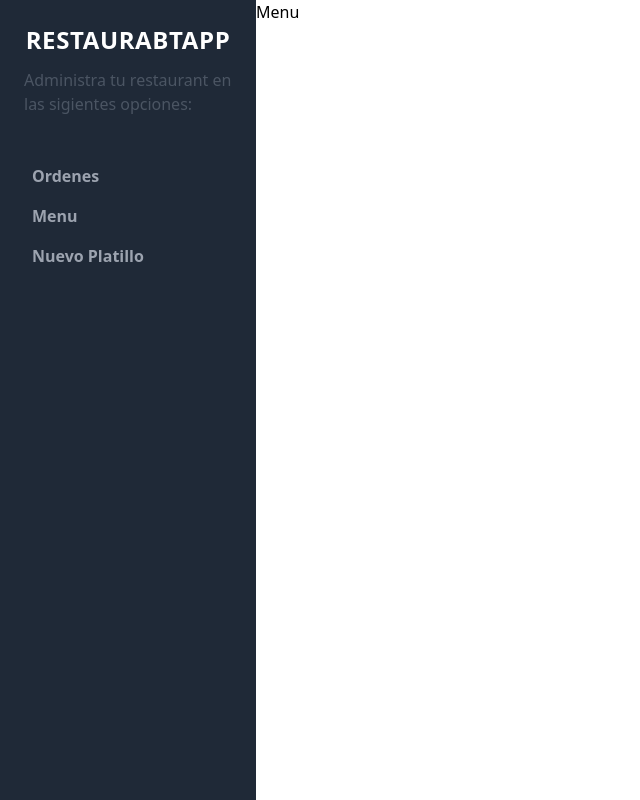
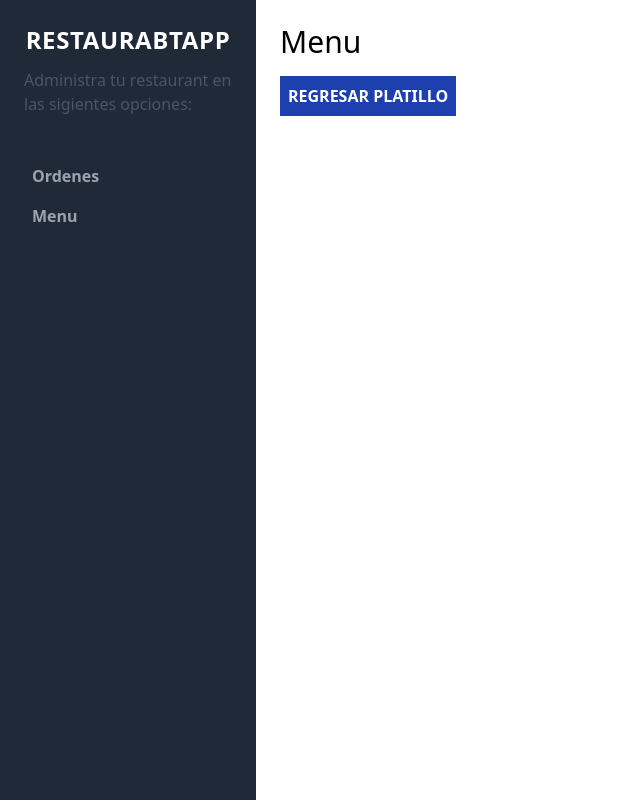
Before and after one commit to garbf1996/Trabajo-final, a React (Vite) app in the folder Clientes/: page /menu in a window 1280 px wide. Shown: the whole page, without its empty margins (0-640 px from the left). Built offline with nearby package versions, Linux system fonts and the light colour scheme.

Commit message:
platillos

```diff
--- a/Clientes/src/App.jsx
+++ b/Clientes/src/App.jsx
@@ -2,13 +2,13 @@
 import Menu from "./components/pages/Menu";
 import NuevoPlatillo from "./components/pages/NuevoPlatillo";
 import OrdeClients from "./components/pages/OrdeClients";
-import SibarOption from "./components/ui/SibarOption";
+import SibarOption from "./components/iu/SibarOption";
 
 function App() {
   return (
     <div className='md:flex min-h-screen '>
       <SibarOption />
-      <div className='md:w-3/5 xl:w-4/5 '>
+      <div className='md:w-3/5 xl:w-4/5 p-6 '>
         <Routes>
           <Route path='/' element={<OrdeClients />} />
           <Route path='/menu' element={<Menu />} />
--- /dev/null
+++ b/Clientes/src/components/iu/Sibadar.jsx
@@ -0,0 +1,5 @@
+import React from "react";
+
+export const sibadar = () => {
+  return <div>sibadar</div>;
+};
--- a/Clientes/src/components/ui/SibarOption.jsx
+++ b/Clientes/src/components/iu/SibarOption.jsx
@@ -1,4 +1,5 @@
 import React from "react";
+
 import { NavLink } from "react-router-dom";
 
 const SibarOption = () => {
@@ -27,13 +28,6 @@
             {" "}
             Menu
           </NavLink>
-          <NavLink
-            to='/nuevo-platillo'
-            className='block text-gray-400 font-bold p-2 hover:bg-yellow-400 hover:text-gray-900'
-          >
-            {" "}
-            Nuevo Platillo
-          </NavLink>
         </nav>
       </div>
     </div>
--- a/Clientes/src/components/pages/Menu.jsx
+++ b/Clientes/src/components/pages/Menu.jsx
@@ -1,7 +1,17 @@
 import React from "react";
-
+import { Link } from "react-router-dom";
 const Menu = () => {
-  return <div>Menu</div>;
+  return (
+    <>
+      <h1 className='text-3xl font-light mb-4'>Menu</h1>
+      <Link
+        to='/nuevo-platillo'
+        className=' bg-blue-800 hover:bg-blue-700, inline-block mb-5 p-2 text-white uppercase font-bold'
+      >
+        Regresar Platillo
+      </Link>
+    </>
+  );
 };
 
 export default Menu;
```
Also changed, not shown: Clientes/src/components/pages/NuevoPlatillo.jsx (+4 -8 lines).
